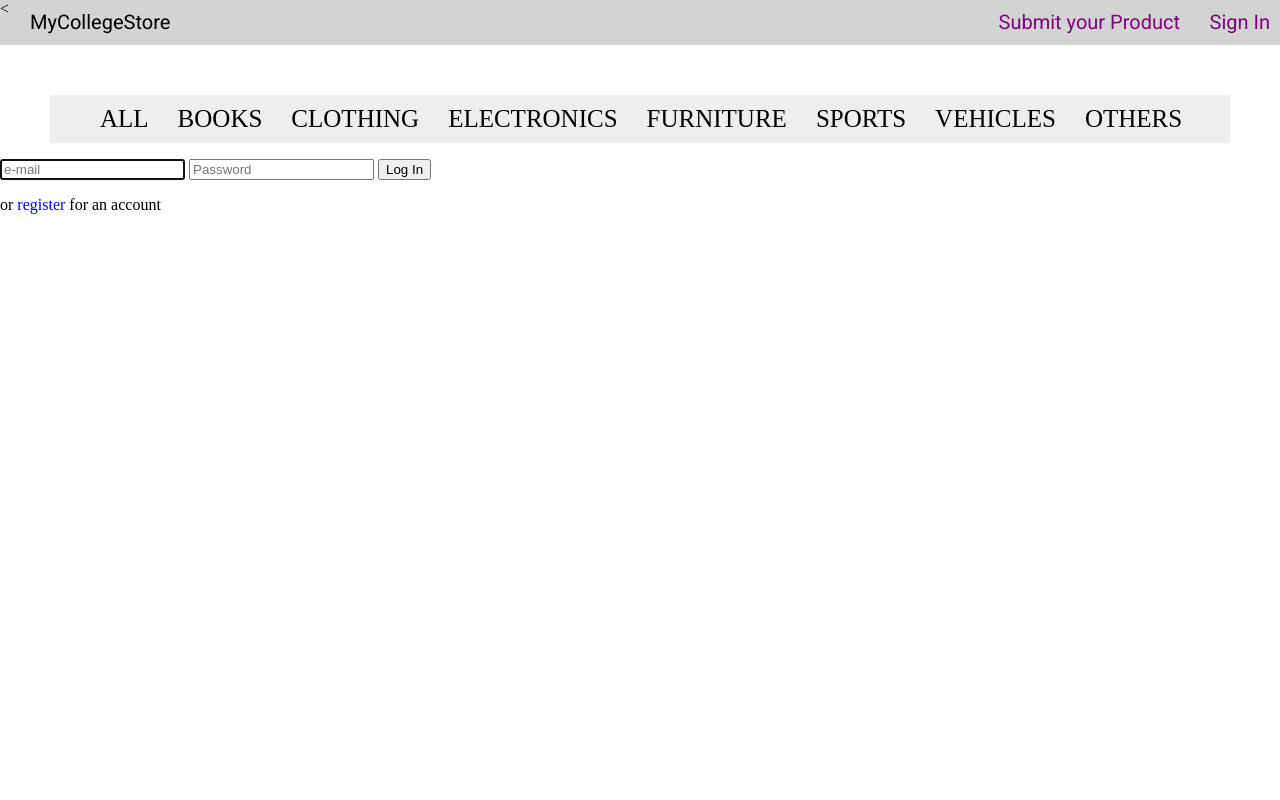
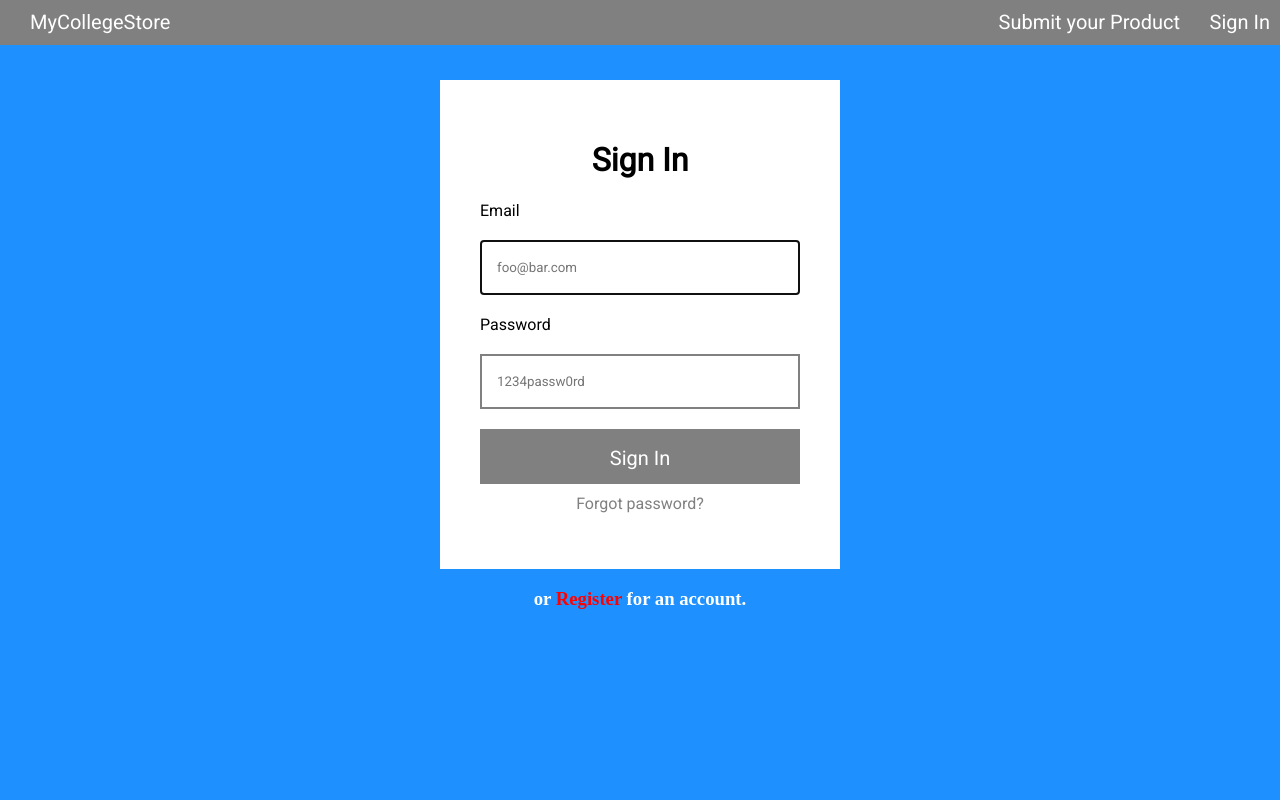
Before and after one commit to amanagarwal97/College-Store, a PHP site: page /login.php in a window 1280 px wide. Run offline with PHP 8.4, Linux system fonts and the light colour scheme.

Commit message:
Login form design implemented

```diff
--- a/public/css/styles.css
+++ b/public/css/styles.css
@@ -4,11 +4,12 @@
 
 body {
 	margin: 0px;
+	background-color: dodgerblue;
 }
 
 nav {
 	width: 100%;
-	background-color: lightgrey;
+	background-color: grey;
 	height: 45px;
 	position: relative;
 }
@@ -33,17 +34,17 @@ a:active {
 }
 
 .store {
-	color: black;
+	color: white;
 	left: 30px;
 }
 
 .post {
-	color: purple;
+	color: white;
 	right: 100px;
 }
 
 .account {
-	color: purple;
+	color: white;
 	right: 10px;
 }
 
@@ -64,3 +65,53 @@ ul.category > li {
 ul.category > li > a {
 	color: black;
 }
+
+.middle {
+	width: 400px;
+	padding: 40px 40px;
+	margin: auto;
+	background-color: white;
+	margin-top: 35px;
+}
+
+.signup-form h1 {
+	text-align: center;
+	font-family: 'Roboto', sans-serif;
+}
+
+.signup-form label, .signup-form input {
+	display: block;
+	margin-bottom: 20px;
+	font-family: 'Roboto', sans-serif;
+}
+
+.signup-form input, .signup-form button {
+	width: 320px;
+	height: 55px;
+	border: 2px grey solid;
+	padding: 15px 15px;
+}
+
+.signup-form button {
+	font-size: 20px;
+	background-color: grey;
+	color: white;
+	font-family: 'Roboto', sans-serif;
+}
+
+.forgot {
+	display: block;
+	text-align: center;
+	margin-top: 10px;
+	color: grey;
+	font-family: 'Roboto', sans-serif;
+}
+
+h3, h3 a {
+	text-align: center;
+	color: white;
+}
+
+h3 a {
+	color: red;
+}
--- a/views/header.php
+++ b/views/header.php
@@ -17,7 +17,7 @@
     </head>
     <body>
         <nav>
-		    <a href="" class="store">MyCollegeStore</a>
+		    <a href="index.php" class="store">MyCollegeStore</a>
 		    <a href="" class="post">Submit your Product</a>
 		    <?php
 		        if(empty($_SESSION["id"]))
@@ -25,17 +25,4 @@
                 else
                     echo '<a href="logout.php" class="account">Sign Out</a>';
             ?>
-		    <
 	    </nav>
-        <div class="top">
-        <ul class="category">
-    		<li><a href="">ALL</a></li>
-    		<li><a href="">BOOKS</a></li>
-    		<li><a href="">CLOTHING</a></li>
-    		<li><a href="">ELECTRONICS</a></li>
-    		<li><a href="">FURNITURE</a></li>
-    		<li><a href="">SPORTS</a></li>
-    		<li><a href="">VEHICLES</a></li>
-    		<li><a href="">OTHERS</a></li>
-	    </ul>
-        <div class="mid">
--- a/views/login_form.php
+++ b/views/login_form.php
@@ -1,8 +1,12 @@
-<form action="login.php" method="post">
-    <input autocomplete="off" autofocus name="email" placeholder="e-mail" type="email"/>
-    <input class="form-control" name="password" placeholder="Password" type="password"/>
-    <button type="submit">Log In</button>
-</form>
-<div>
-    or <a href="register.php">register</a> for an account
-</div
+<div class="middle">
+	<form action="login.php" method="post" class="signup-form">
+		<h1>Sign In</h1>
+		<label for="email">Email</label>
+		<input autocomplete="off" autofocus type="Email" name="email" placeholder="foo@bar.com" required>
+		<label for="password">Password</label>
+		<input type="Password" name="password" placeholder="1234passw0rd" required>
+		<button type="submit">Sign In</button>
+		<a href="/forgot-password/new" class="forgot">Forgot password?</a>
+	</form>
+</div>
+<h3> or <a href="register.php">Register</a> for an account.</h3>
```
Also changed, not shown: views/store.php (+10 -0 lines).
